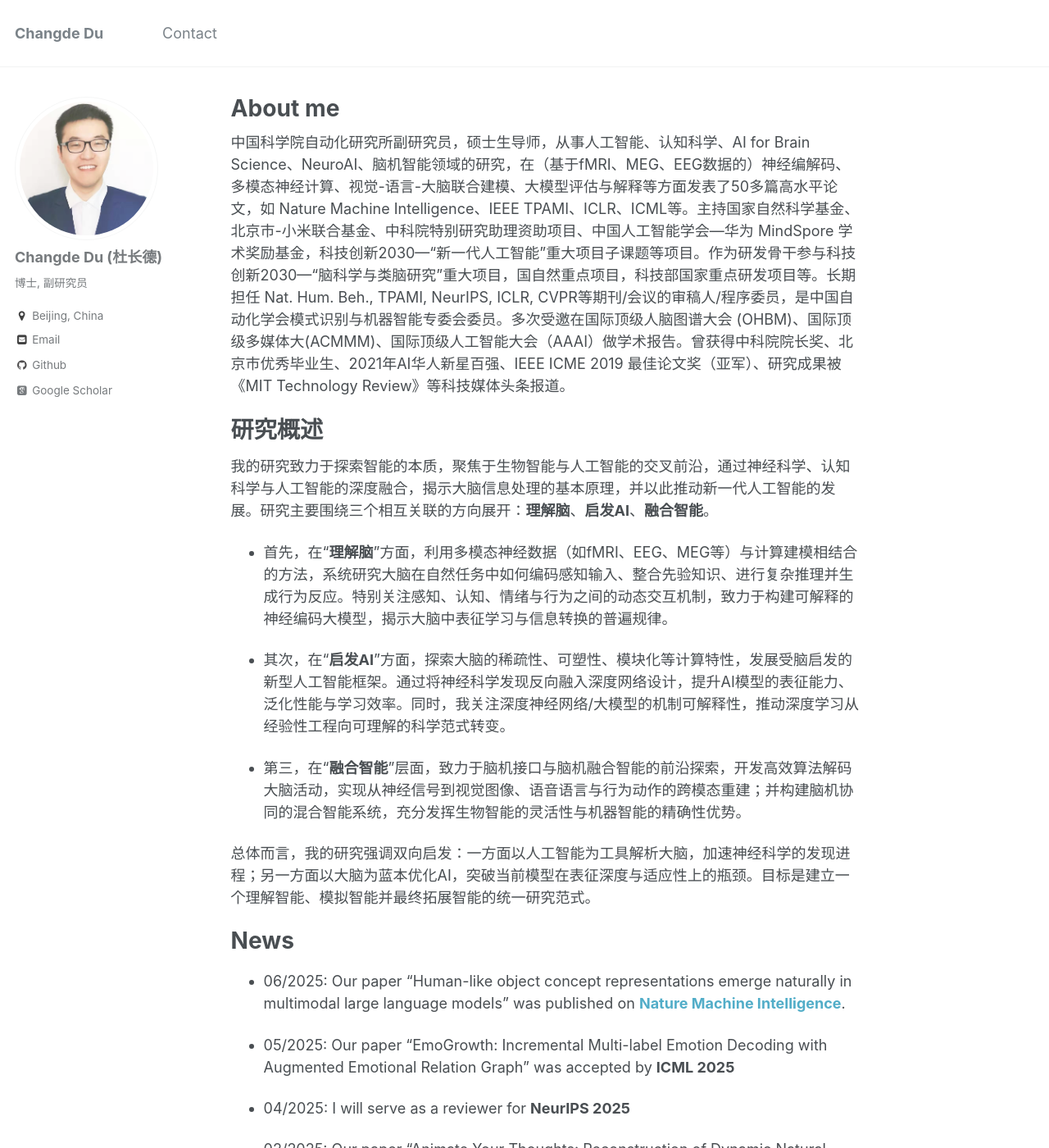
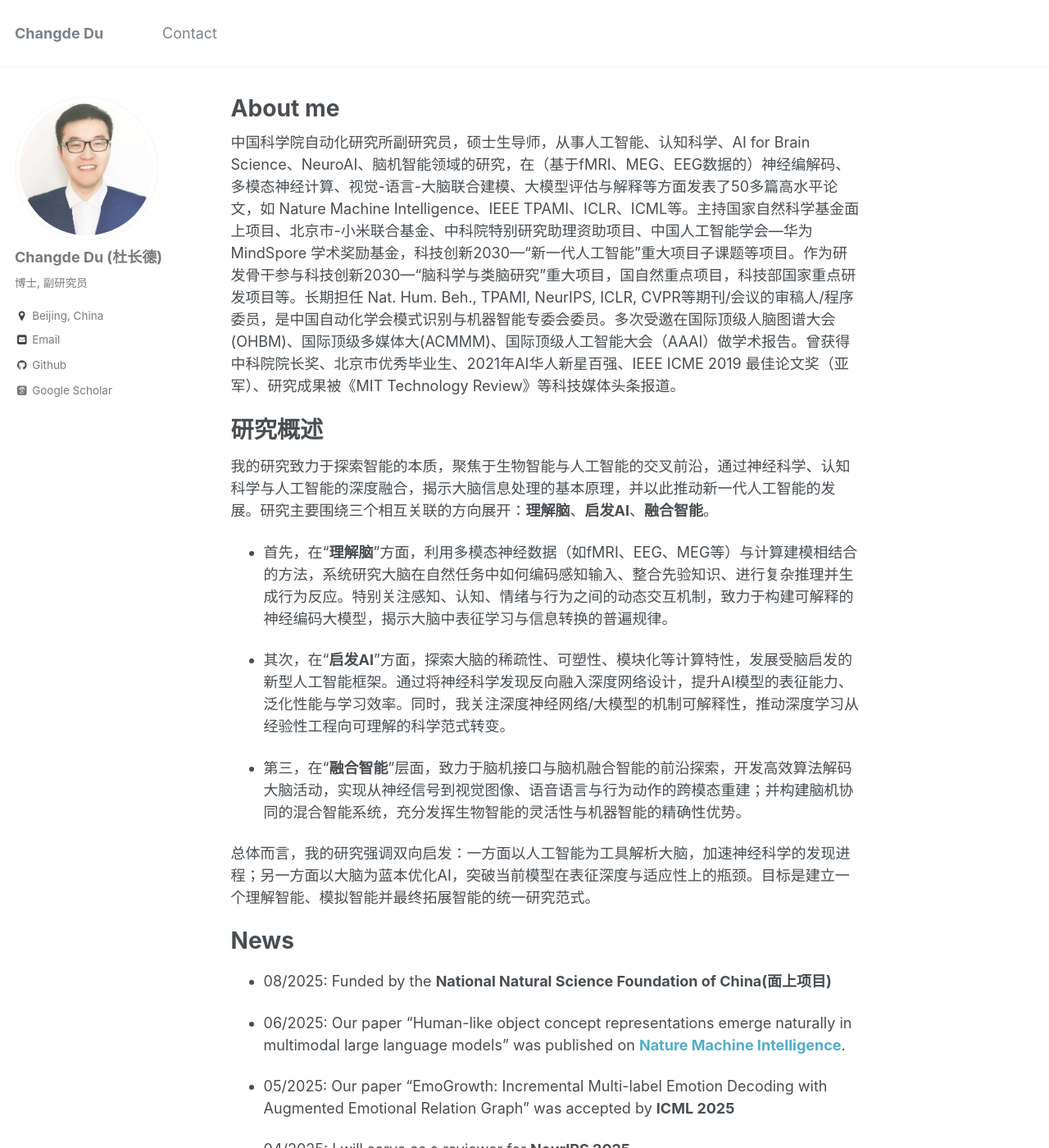
Before and after one commit to ChangdeDu/changdedu.github.io, a Jekyll site: the page built from _pages/about.md, in a window 1280 px wide and 1400 px high. Shown: the whole window at 82% size. Built offline with Jekyll 4.4.1, drawn with Linux system fonts in a browser that asks for light colours; some web fonts are replaced.

Commit message:
Update about.md

```diff
--- a/_pages/about.md
+++ b/_pages/about.md
@@ -8,7 +8,7 @@ redirect_from:
   - /about.html
 ---
 
-中国科学院自动化研究所副研究员，硕士生导师，从事人工智能、认知科学、AI for Brain Science、NeuroAI、脑机智能领域的研究，在（基于fMRI、MEG、EEG数据的）神经编解码、多模态神经计算、视觉-语言-大脑联合建模、大模型评估与解释等方面发表了50多篇高水平论文，如 Nature Machine Intelligence、IEEE TPAMI、ICLR、ICML等。主持国家自然科学基金、北京市-小米联合基金、中科院特别研究助理资助项目、中国人工智能学会—华为 MindSpore 学术奖励基金，科技创新2030—“新一代人工智能”重大项目子课题等项目。作为研发骨干参与科技创新2030—“脑科学与类脑研究”重大项目，国自然重点项目，科技部国家重点研发项目等。长期担任 Nat. Hum. Beh., TPAMI, NeurIPS, ICLR, CVPR等期刊/会议的审稿人/程序委员，是中国自动化学会模式识别与机器智能专委会委员。多次受邀在国际顶级人脑图谱大会 (OHBM)、国际顶级多媒体大(ACMMM)、国际顶级人工智能大会（AAAI）做学术报告。曾获得中科院院长奖、北京市优秀毕业生、2021年AI华人新星百强、IEEE ICME 2019 最佳论文奖（亚军）、研究成果被《MIT Technology Review》等科技媒体头条报道。
+中国科学院自动化研究所副研究员，硕士生导师，从事人工智能、认知科学、AI for Brain Science、NeuroAI、脑机智能领域的研究，在（基于fMRI、MEG、EEG数据的）神经编解码、多模态神经计算、视觉-语言-大脑联合建模、大模型评估与解释等方面发表了50多篇高水平论文，如 Nature Machine Intelligence、IEEE TPAMI、ICLR、ICML等。主持国家自然科学基金面上项目、北京市-小米联合基金、中科院特别研究助理资助项目、中国人工智能学会—华为 MindSpore 学术奖励基金，科技创新2030—“新一代人工智能”重大项目子课题等项目。作为研发骨干参与科技创新2030—“脑科学与类脑研究”重大项目，国自然重点项目，科技部国家重点研发项目等。长期担任 Nat. Hum. Beh., TPAMI, NeurIPS, ICLR, CVPR等期刊/会议的审稿人/程序委员，是中国自动化学会模式识别与机器智能专委会委员。多次受邀在国际顶级人脑图谱大会 (OHBM)、国际顶级多媒体大(ACMMM)、国际顶级人工智能大会（AAAI）做学术报告。曾获得中科院院长奖、北京市优秀毕业生、2021年AI华人新星百强、IEEE ICME 2019 最佳论文奖（亚军）、研究成果被《MIT Technology Review》等科技媒体头条报道。
 
 # 研究概述
 我的研究致力于探索智能的本质，聚焦于生物智能与人工智能的交叉前沿，通过神经科学、认知科学与人工智能的深度融合，揭示大脑信息处理的基本原理，并以此推动新一代人工智能的发展。研究主要围绕三个相互关联的方向展开：**理解脑**、**启发AI**、**融合智能**。
@@ -22,6 +22,8 @@ redirect_from:
 总体而言，我的研究强调双向启发：一方面以人工智能为工具解析大脑，加速神经科学的发现进程；另一方面以大脑为蓝本优化AI，突破当前模型在表征深度与适应性上的瓶颈。目标是建立一个理解智能、模拟智能并最终拓展智能的统一研究范式。
 
 # News
+
+- 08/2025: Funded by the **National Natural Science Foundation of China(面上项目)**
 
 - 06/2025: Our paper "Human-like object concept representations emerge naturally in multimodal large language models" was published on [**Nature Machine Intelligence**](https://www.nature.com/articles/s42256-025-01049-z).
 
```
